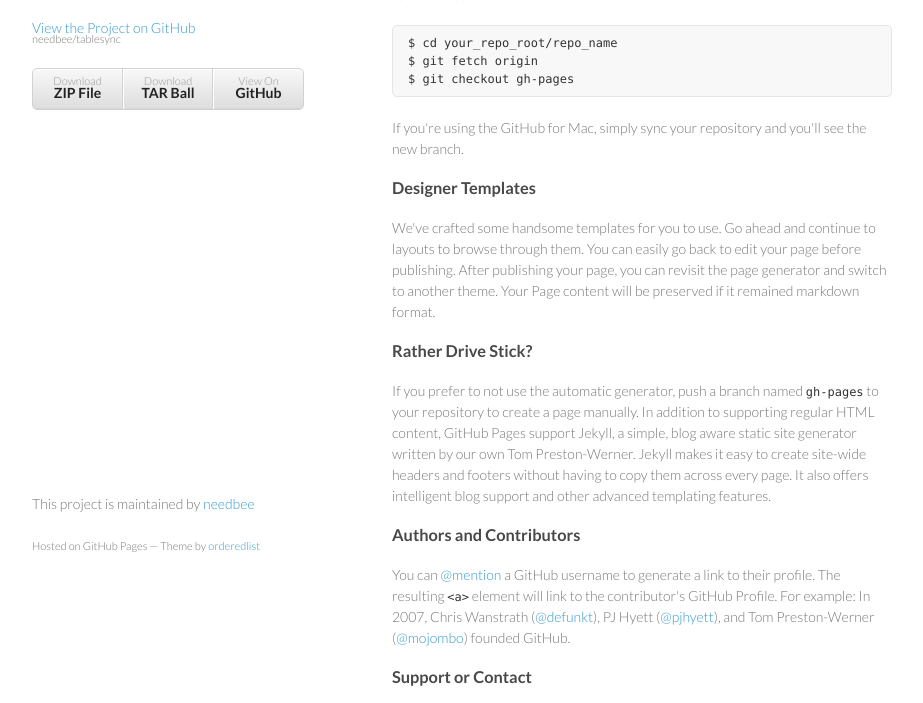
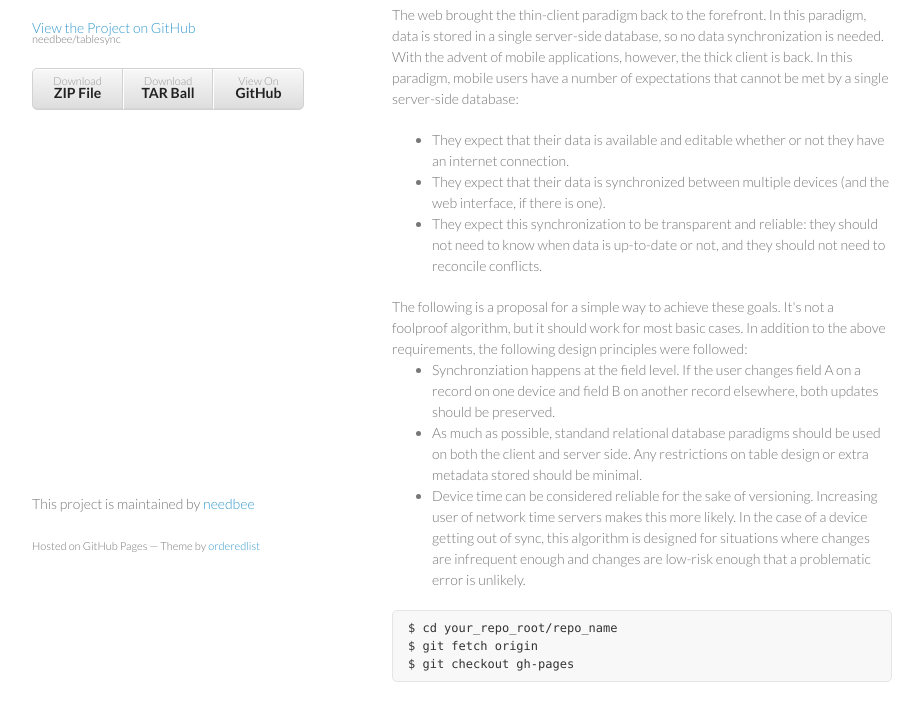
Before and after one commit to needbee/tablesync, a plain HTML site: page index.html in a window 1280 px wide. Shown: the part 175-878 px from the top of the page, without its empty margins (178-1101 px from the left). Drawn offline with Linux system fonts and the light colour scheme.

Commit message:
added intro

```diff
--- a/index.html
+++ b/index.html
@@ -28,37 +28,31 @@
         </ul>
       </header>
       <section>
-        <h3>
-<a name="welcome-to-github-pages" class="anchor" href="#welcome-to-github-pages"><span class="octicon octicon-link"></span></a>Welcome to GitHub Pages.</h3>
+<h3>
+<a name="overview" class="anchor" href="#overivew"><span class="octicon octicon-link"></span></a>Overview</h3>
 
-<p>This automatic page generator is the easiest way to create beautiful pages for all of your projects. Author your page content here using GitHub Flavored Markdown, select a template crafted by a designer, and publish. After your page is generated, you can check out the new branch:</p>
+<p>This page is a proposal for a simple tabular data table synchronization algorithm that is easily implementable by developers who are comfortable with basic database and web service programming.</p>
+
+<p>The web brought the thin-client paradigm back to the forefront. In this paradigm, data is stored in a single server-side database, so no data synchronization is needed. With the advent of mobile applications, however, the thick client is back. In this paradigm, mobile users have a number of expectations that cannot be met by a single server-side database:</p>
+
+<ul>
+<li>They expect that their data is available and editable whether or not they have an internet connection.</li>
+<li>They expect that their data is synchronized between multiple devices (and the web interface, if there is one).</li>
+<li>They expect this synchronization to be transparent and reliable: they should not need to know when data is up-to-date or not, and they should not need to reconcile conflicts.</li>
+</ul>
+
+The following is a proposal for a simple way to achieve these goals. It's not a foolproof algorithm, but it should work for most basic cases. In addition to the above requirements, the following design principles were followed:
+
+<ul>
+<li>Synchronziation happens at the field level. If the user changes field A on a record on one device and field B on another record elsewhere, both updates should be preserved.</li>
+<li>As much as possible, standand relational database paradigms should be used on both the client and server side. Any restrictions on table design or extra metadata stored should be minimal.</li>
+<li>Device time can be considered reliable for the sake of versioning. Increasing user of network time servers makes this more likely. In the case of a device getting out of sync, this algorithm is designed for situations where changes are infrequent enough and changes are low-risk enough that a problematic error is unlikely.</li>
+</ul>
 
 <pre><code>$ cd your_repo_root/repo_name
 $ git fetch origin
 $ git checkout gh-pages
 </code></pre>
-
-<p>If you're using the GitHub for Mac, simply sync your repository and you'll see the new branch.</p>
-
-<h3>
-<a name="designer-templates" class="anchor" href="#designer-templates"><span class="octicon octicon-link"></span></a>Designer Templates</h3>
-
-<p>We've crafted some handsome templates for you to use. Go ahead and continue to layouts to browse through them. You can easily go back to edit your page before publishing. After publishing your page, you can revisit the page generator and switch to another theme. Your Page content will be preserved if it remained markdown format.</p>
-
-<h3>
-<a name="rather-drive-stick" class="anchor" href="#rather-drive-stick"><span class="octicon octicon-link"></span></a>Rather Drive Stick?</h3>
-
-<p>If you prefer to not use the automatic generator, push a branch named <code>gh-pages</code> to your repository to create a page manually. In addition to supporting regular HTML content, GitHub Pages support Jekyll, a simple, blog aware static site generator written by our own Tom Preston-Werner. Jekyll makes it easy to create site-wide headers and footers without having to copy them across every page. It also offers intelligent blog support and other advanced templating features.</p>
-
-<h3>
-<a name="authors-and-contributors" class="anchor" href="#authors-and-contributors"><span class="octicon octicon-link"></span></a>Authors and Contributors</h3>
-
-<p>You can <a href="https://github.com/blog/821" class="user-mention">@mention</a> a GitHub username to generate a link to their profile. The resulting <code>&lt;a&gt;</code> element will link to the contributor's GitHub Profile. For example: In 2007, Chris Wanstrath (<a href="https://github.com/defunkt" class="user-mention">@defunkt</a>), PJ Hyett (<a href="https://github.com/pjhyett" class="user-mention">@pjhyett</a>), and Tom Preston-Werner (<a href="https://github.com/mojombo" class="user-mention">@mojombo</a>) founded GitHub.</p>
-
-<h3>
-<a name="support-or-contact" class="anchor" href="#support-or-contact"><span class="octicon octicon-link"></span></a>Support or Contact</h3>
-
-<p>Having trouble with Pages? Check out the documentation at <a href="http://help.github.com/pages">http://help.github.com/pages</a> or contact <a href="mailto:support@github.com">support@github.com</a> and we’ll help you sort it out.</p>
       </section>
       <footer>
         <p>This project is maintained by <a href="https://github.com/needbee">needbee</a></p>
```
